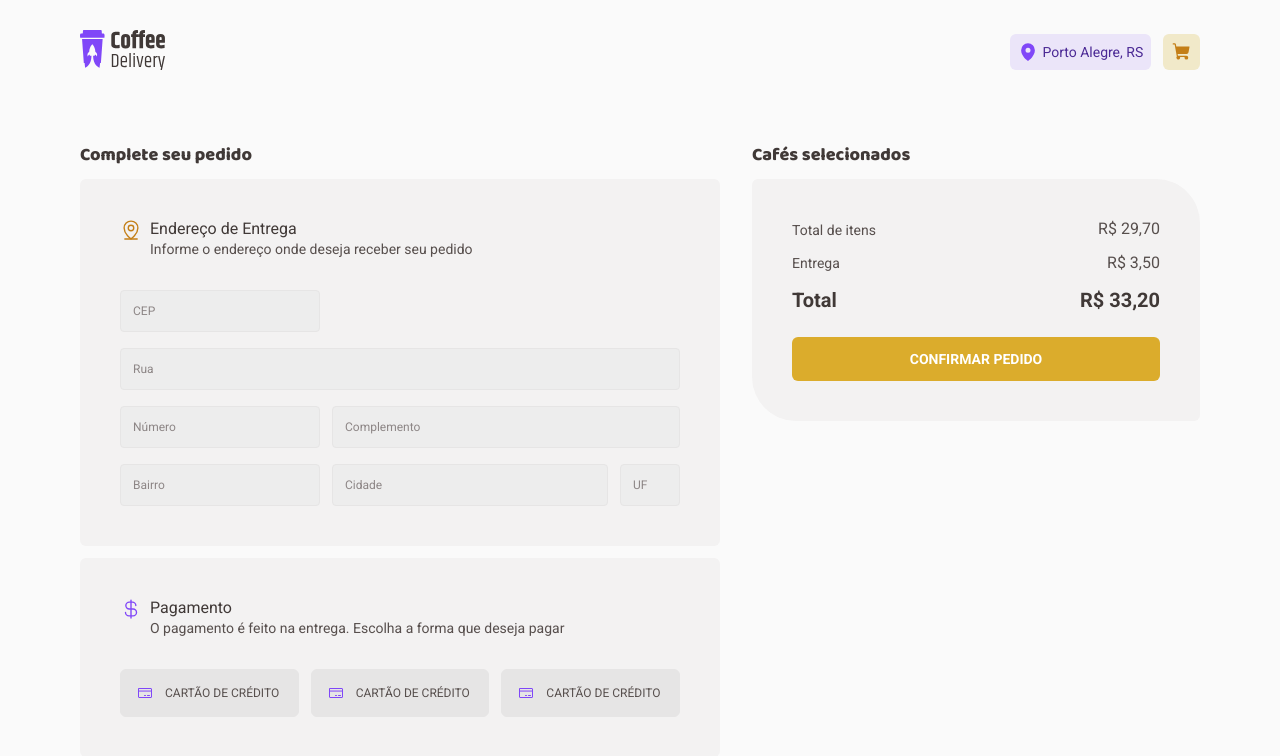
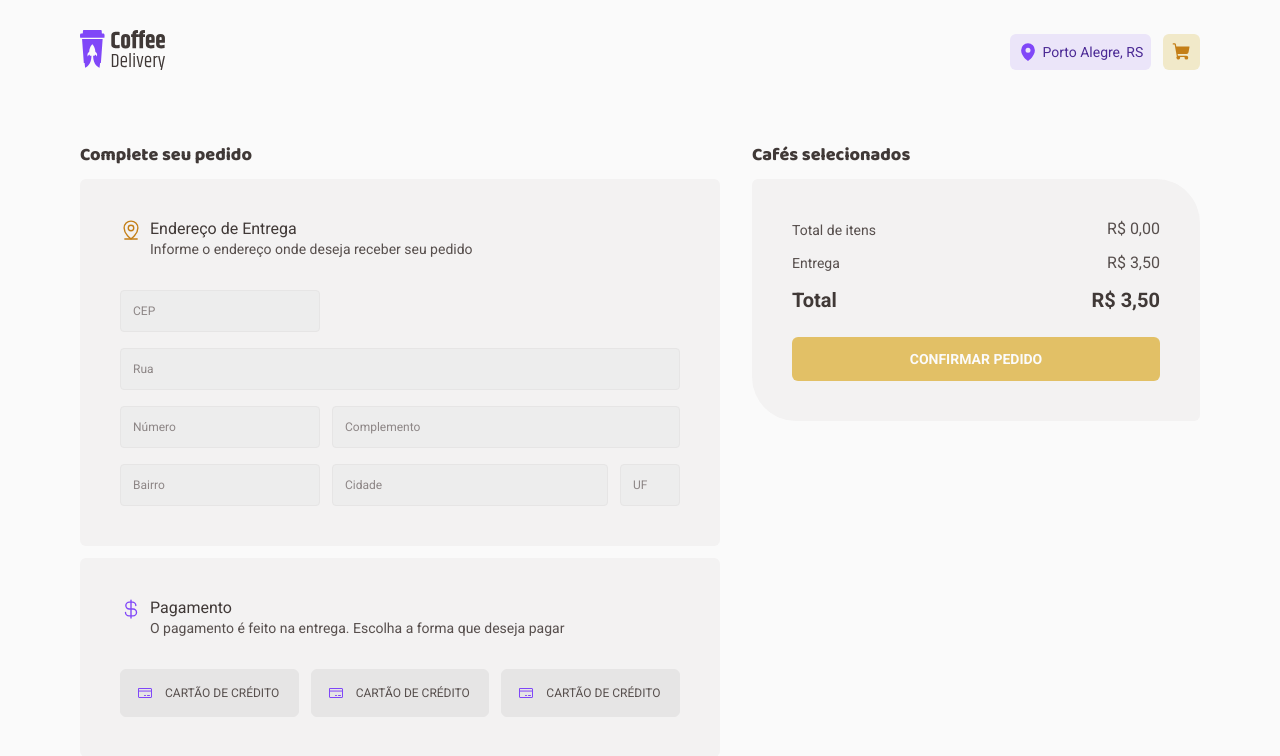
Before and after one commit to WD-GabrielKenji/Ignite-CoffeeDelivery, a React (Vite) app: page /completeOrder in a window 1280 px wide. Shown: the top 756 px of the page. Built offline with nearby package versions, Linux system fonts and the light colour scheme.

Commit message:
:sparkles: feat: Calculo dos Valores no Componente Confirmação de Coffee

```diff
--- a/src/contexts/CartContext.tsx
+++ b/src/contexts/CartContext.tsx
@@ -10,6 +10,7 @@
 interface CartContextType {
   cartItems: CartItem[]
   cartQuantity: number
+  cartItemsTotal: number
   addCoffeeToCart: (coffee: CartItem) => void
   changeCartItemQuantity: (
     cartItemId: number,
@@ -28,6 +29,10 @@
   const [cartItems, setCartItems] = useState<CartItem[]>([])
 
   const cartQuantity = cartItems.length
+
+  const cartItemsTotal = cartItems.reduce((total, cartItem) => {
+    return total + cartItem.price * cartItem.quantity
+  }, 0)
 
   function addCoffeeToCart(coffee: CartItem) {
     const coffeeAlreadyExistsInCart = cartItems.findIndex(
@@ -84,6 +89,7 @@
       value={{
         cartItems,
         cartQuantity,
+        cartItemsTotal,
         addCoffeeToCart,
         changeCartItemQuantity,
         removeCartItem,
--- a/src/pages/CompleteOrder/Components/SelectedCoffees/ConfirmationSection.tsx
+++ b/src/pages/CompleteOrder/Components/SelectedCoffees/ConfirmationSection.tsx
@@ -1,29 +1,45 @@
+import { useCart } from '../../../../hooks/useCart'
+import { formatMoney } from '../../../../utils/formatMoney'
 import { RegularText } from '../../../../Components/Typography'
 import { Button } from '../../../../Components/Button'
 
 import { ConfirmationSectionContainer } from './styles'
 
+const DELIVERY_PRICE = 3.5 // Valor especificado
+
 export function ConfirmationSection() {
+  const { cartItemsTotal, cartQuantity } = useCart()
+
+  const cartTotal = DELIVERY_PRICE + cartItemsTotal
+
+  const formattedItemsTotal = formatMoney(cartItemsTotal)
+  const formattedCartTotal = formatMoney(cartTotal)
+  const formattedDeliveryPrice = formatMoney(DELIVERY_PRICE)
+
   return (
     <ConfirmationSectionContainer>
       <div>
         <RegularText size="s">Total de itens</RegularText>
-        <RegularText>R$ 29,70</RegularText>
+        <RegularText>R$ {formattedItemsTotal}</RegularText>
       </div>
       <div>
         <RegularText size="s">Entrega</RegularText>
-        <RegularText>R$ 3,50</RegularText>
+        <RegularText>R$ {formattedDeliveryPrice}</RegularText>
       </div>
       <div>
         <RegularText weight="700" color="subtitle" size="l">
           Total
         </RegularText>
         <RegularText weight="700" color="subtitle" size="l">
-          R$ 33,20
+          R$ {formattedCartTotal}
         </RegularText>
       </div>
 
-      <Button text="Confirmar Pedido" type="submit" />
+      <Button
+        text="Confirmar Pedido"
+        type="submit"
+        disabled={cartQuantity <= 0}
+      />
     </ConfirmationSectionContainer>
   )
 }
```
